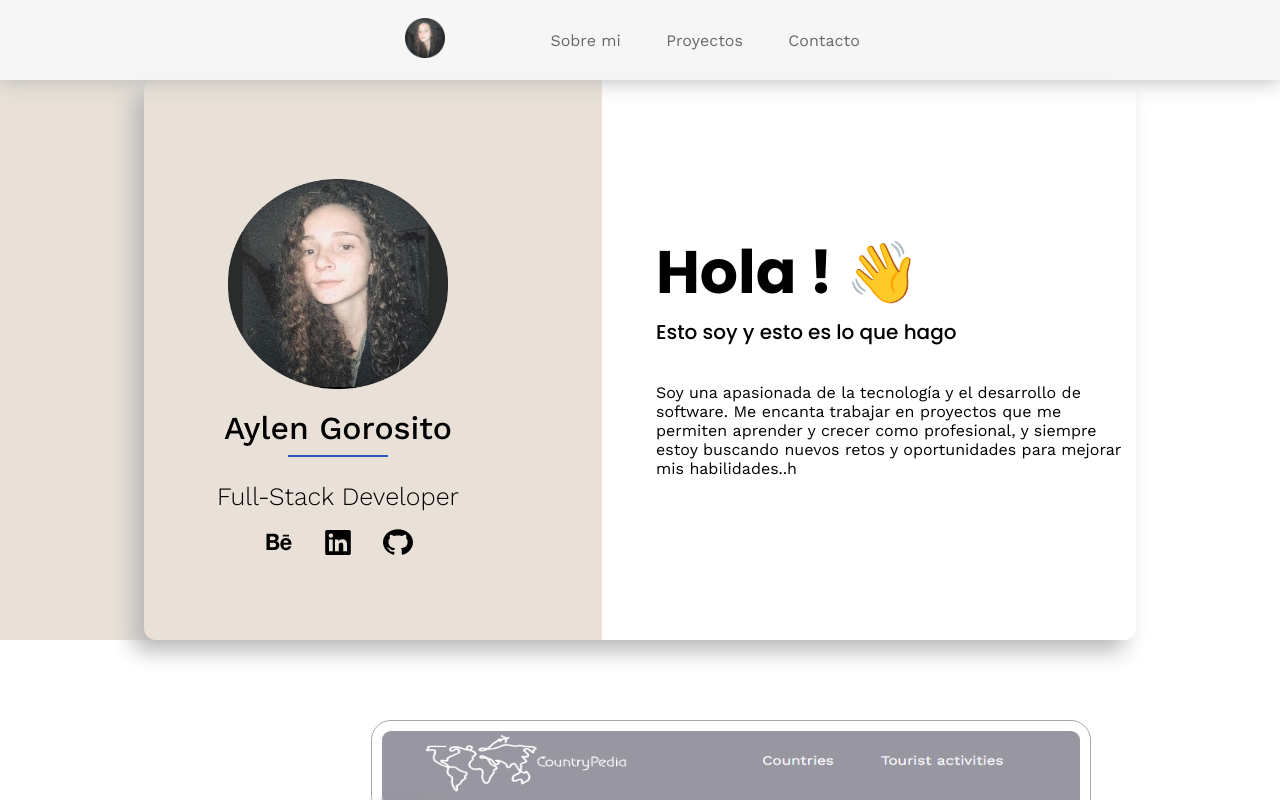
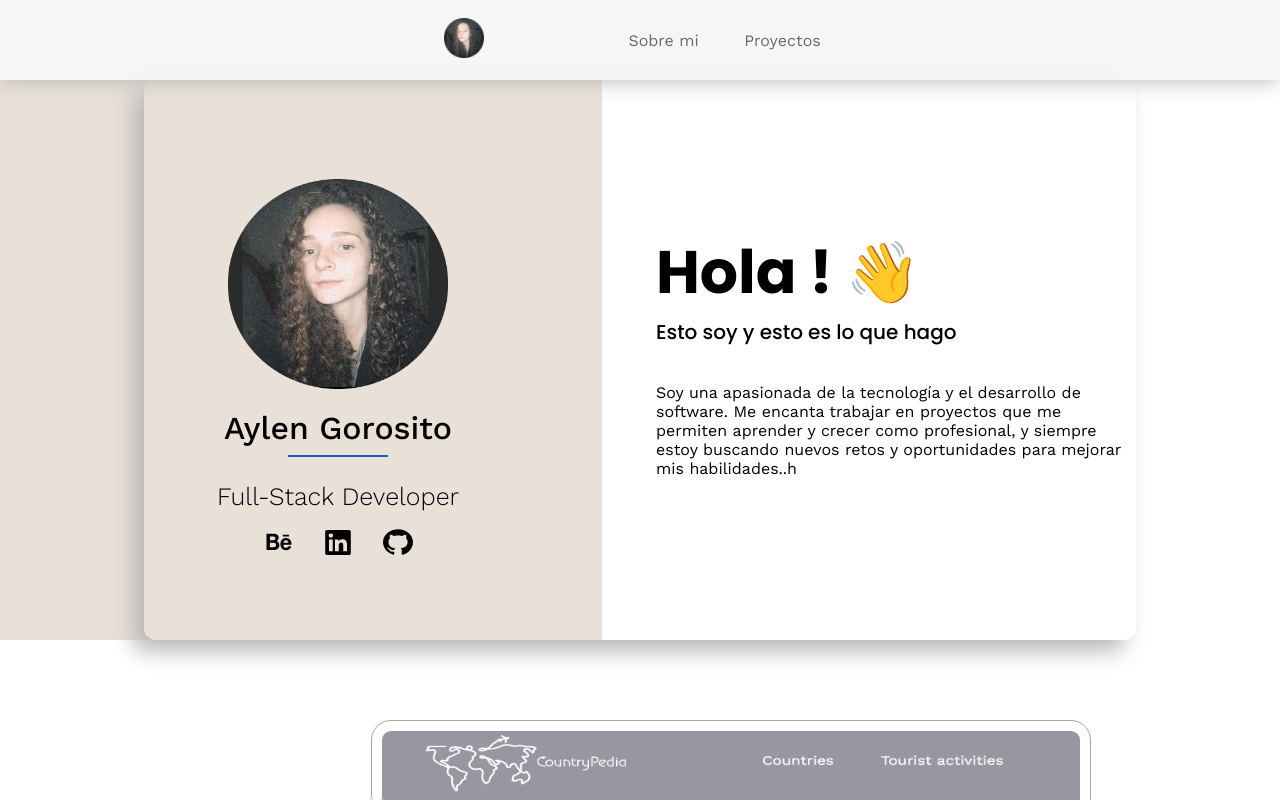
Before and after one commit to AylenGorosito313/portfolio, a React (Vite) app: page / in a window 1280 px wide. Shown: the top 800 px of the page. Built offline with nearby package versions, Linux system fonts and the light colour scheme.

Commit message:
Update Nav.jsx

```diff
--- a/src/components/Nav-bar/Nav.jsx
+++ b/src/components/Nav-bar/Nav.jsx
@@ -35,10 +35,10 @@ setOpen(!Open)
         <Link className="Link" to={"/proyects"}>
           Proyectos{" "}
         </Link>
-        <Link className="Link" to={"/contact"}>
+        {/* <Link className="Link" to={"/contact"}>
           {" "}
           Contacto{" "}
-        </Link>
+        </Link> */}
       </div>
     </div>
     </div>
```
